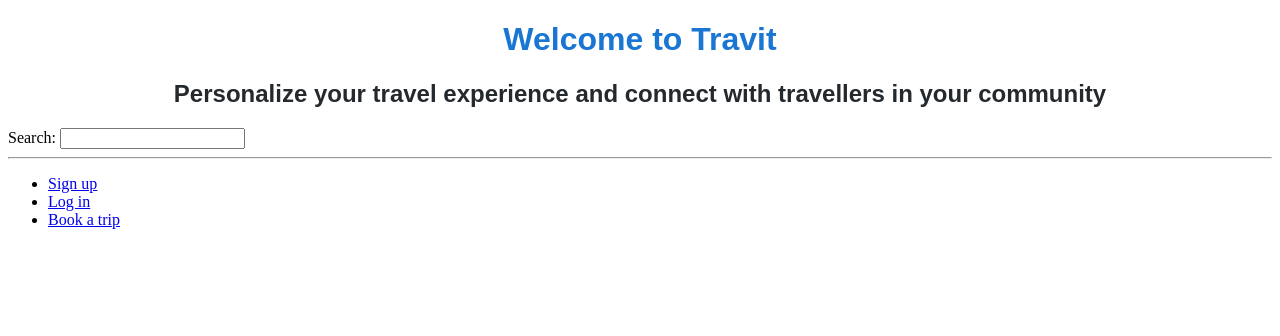
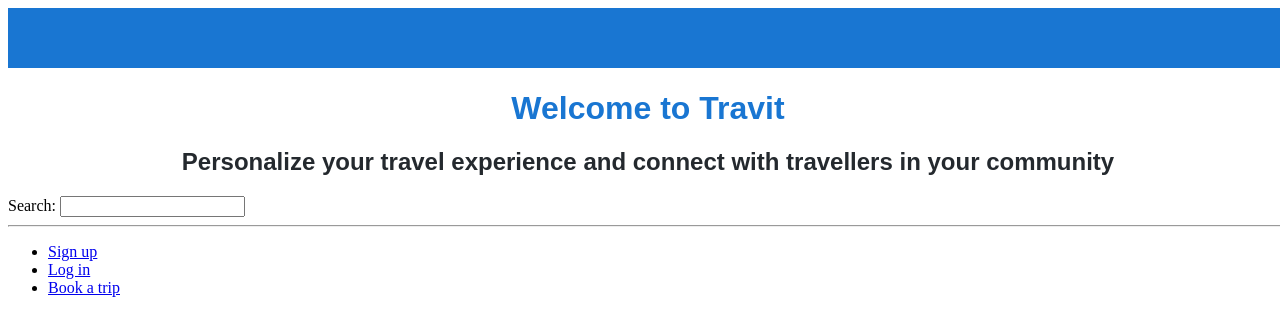
Before and after one commit to Emmanuel289/Travit, a React (Vite) app in the folder travit/: page / in a window 1280 px wide. Shown: the top 336 px of the page. Built offline with nearby package versions, Linux system fonts and the light colour scheme.

Commit message:
Updating root app component, html, and styling

```diff
--- a/travit/index.html
+++ b/travit/index.html
@@ -1,13 +1,17 @@
 <!DOCTYPE html>
-<html lang="en">
-  <head>
-    <meta charset="UTF-8" />
-    <link rel="icon" type="image/svg+xml" href="/vite.svg" />
-    <meta name="viewport" content="width=device-width, initial-scale=1.0" />
-    <title>Vite + React</title>
-  </head>
-  <body>
+<html lang="en" lang="en" style="height:100%; overflow: hidden;"></html>
+<head>
+  <meta charset="utf-8">
+  <title>Travit</title>
+  <base href="/">
+  <meta name="viewport" content="width=device-width, initial-scale=1">
+  <link rel="icon" type="image/x-icon" href="favicon.ico">
+  <link rel="preconnect" href="https://fonts.gstatic.com">
+  <link href="https://fonts.googleapis.com/css2?family=Roboto:wght@300;400;500&display=swap" rel="stylesheet">
+  <link href="https://fonts.googleapis.com/icon?family=Material+Icons" rel="stylesheet">
+</head>
+<body class="mat-typography" style="width:100%; height:100%; position: absolute; overflow: auto;">
     <div id="root"></div>
     <script type="module" src="/src/main.jsx"></script>
-  </body>
+</body>
 </html>
--- a/travit/src/App.jsx
+++ b/travit/src/App.jsx
@@ -1,7 +1,13 @@
 import * as React from 'react';
 import './App.css';
+import { Actions } from './components/actions/actions';
+import { Search } from './components/search/search';
 
 const title = 'Travit';
+
+
+
+const App = () => {
 
   const actions = [
     {
@@ -21,50 +27,20 @@ const actions = [
     },
   ]
 
-
-const App = () => {
-
   return (
     <div>
+      <div class="toolbar" role="banner">
+      </div>
+      <div class="content" role="main">
+      </div>
       <h1 className="display-welcome-title">Welcome to {title}</h1>
       <h2 className="display-welcome-message"> Personalize your travel experience and connect with travellers in your community</h2>
       <Search />
       <hr />
-      <Actions/>
+      <Actions actions={actions}/>
 
     </div>
   );
 }
 
-const Actions =() => {
-  return (
-    <ul>
-      {actions.map(
-        (item) =>
-        <li key={item.id}>
-          <span>
-            <a href={item.url}>{item.action}</a>
-          </span>
-        </li>
-      )}
-    </ul>
-  );
-}
-
-
-const Search = () => {
-  const handleChange = (event) => {
-    // synthetic event
-    console.log(event);
-    // value of target (here: input HTML event)
-    console.log(event.target.value);
-  }
-  return (
-    <div>
-      <label htmlFor='search'>Search: </label>
-      <input id="search" type="text" onChange={handleChange} />
-    </div>
-  );
-}
-
 export default App
--- a/travit/src/index.css
+++ b/travit/src/index.css
@@ -20,13 +20,3 @@
     flex-direction: column;
     align-items: center;
   }
-
-  .sign-in {
-    display: inline-flex;
-    color: white;
-    text-align: center;
-    vertical-align: center;
-    background-position: center;
-
-
-  }
```
Lines whose indentation alone changed are shown as unchanged.
